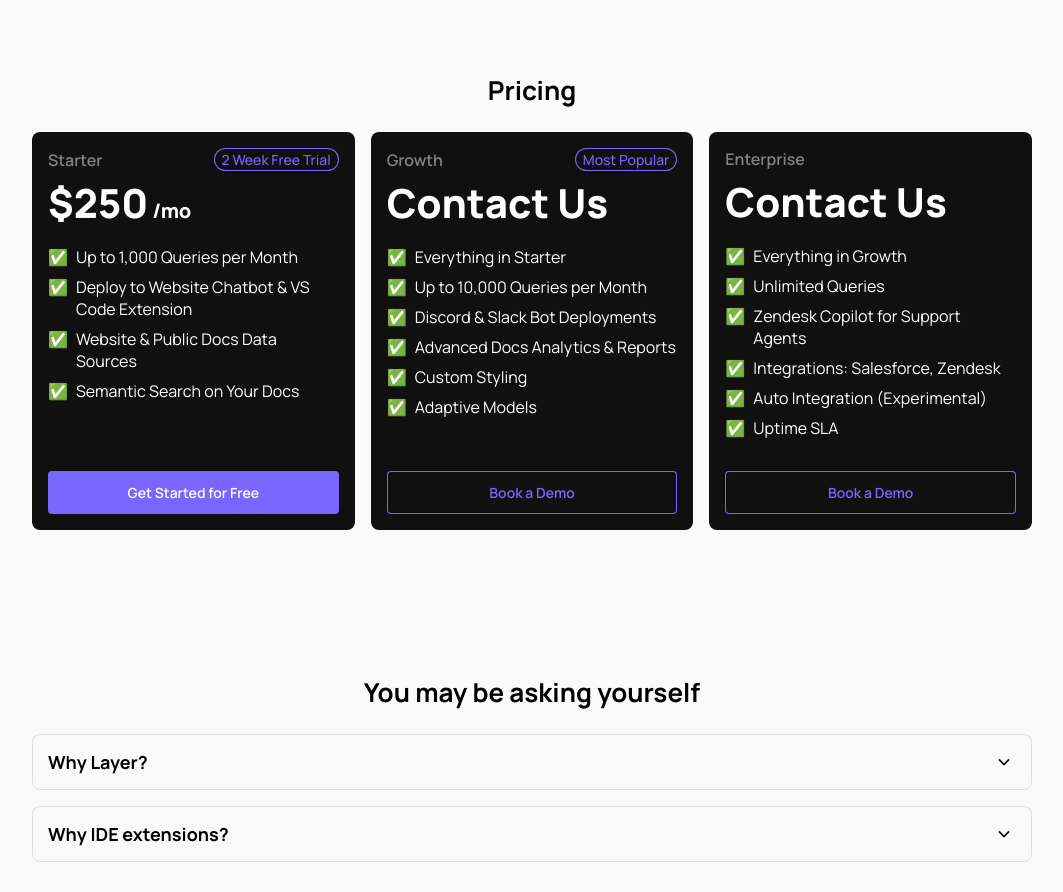
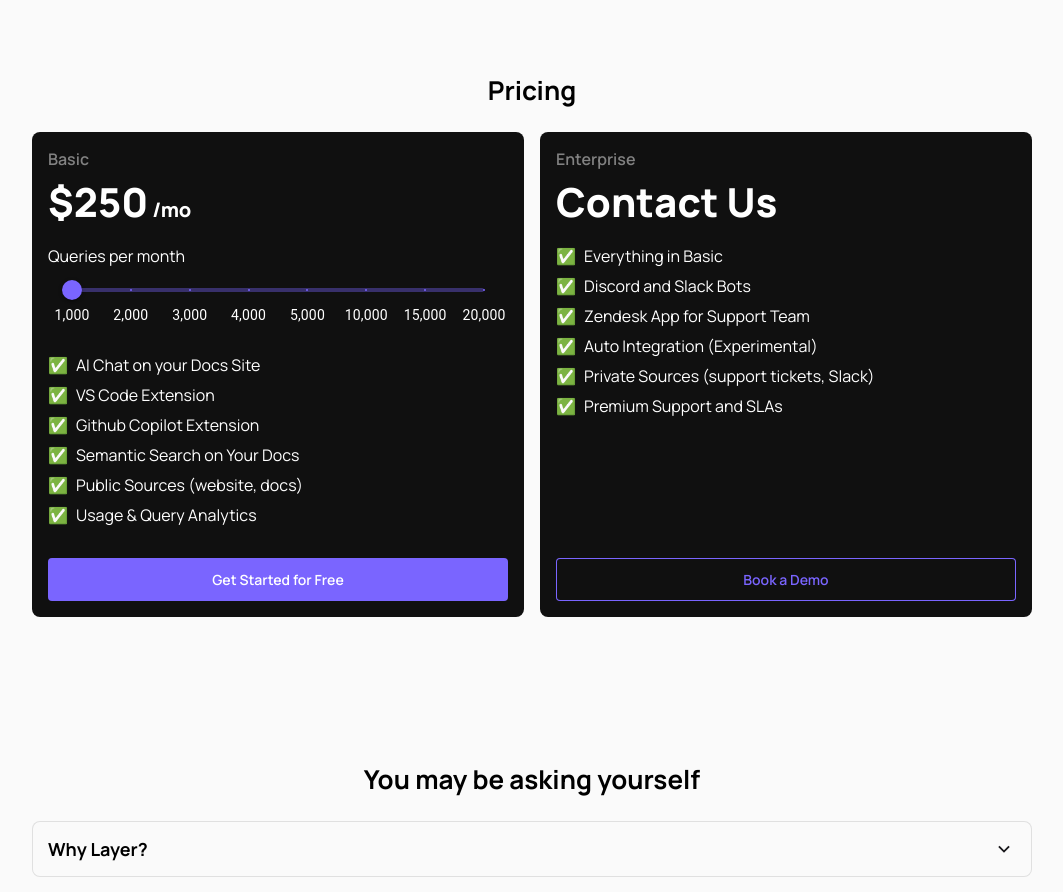
Before and after one commit to buildwithlayer/layer-website, a React (Create React App) app: page / in a window 1280 px wide. Shown: the part 5320-6212 px from the top of the page, without its empty margins (108-1171 px from the left). Built offline with nearby package versions, Linux system fonts and the light colour scheme.

Commit message:
Added pricing slider

```diff
--- a/package.json
+++ b/package.json
@@ -6,6 +6,7 @@
     "@buildwithlayer/embeddable-widget": "^0.1.7",
     "@emotion/react": "^11.13.3",
     "@emotion/styled": "^11.13.0",
+    "@mui/material": "^6.1.6",
     "@testing-library/jest-dom": "^5.14.1",
     "@testing-library/react": "^13.0.0",
     "@testing-library/user-event": "^13.2.1",
--- a/src/sections/Pricing.tsx
+++ b/src/sections/Pricing.tsx
@@ -2,12 +2,14 @@ import React from "react";
 import SectionTemplate from "./SectionTemplate";
 import Button from "../components/Button";
 import { Colors } from "../constants/Colors";
+import Slider from "@mui/material/Slider";
+import { queries } from "@testing-library/react";
 
 interface iPricingCard {
-  badge?: string | null;
   label: string;
   price: string;
   showPerMonth?: boolean;
+  sliderComponent?: React.ReactNode;
   features: string[];
   buttonLabel: string;
   buttonType: "primary" | "secondary";
@@ -15,10 +17,10 @@ interface iPricingCard {
 }
 
 const PricingCard = ({
-  badge = null,
   label,
   price,
   showPerMonth = false,
+  sliderComponent,
   features,
   buttonLabel,
   buttonType,
@@ -45,32 +47,7 @@ const PricingCard = ({
         }}
       >
         <div style={{ display: "flex", flexDirection: "column", gap: "4px" }}>
-          <div
-            style={{
-              display: "flex",
-              flexDirection: "row",
-              justifyContent: badge ? "space-between" : "flex-start",
-              alignItems: "center",
-            }}
-          >
-            <p style={{ color: Colors.gray[300], fontWeight: "600" }}>
-              {label}
-            </p>
-            {badge && (
-              <div
-                style={{
-                  padding: "2px 8px",
-                  boxShadow: `inset 0px 0px 0px 1px ${Colors.primary.main}`,
-                  borderRadius: "16px",
-                  color: Colors.primary.main,
-                  fontWeight: "500",
-                  fontSize: "14px",
-                }}
-              >
-                {badge}
-              </div>
-            )}
-          </div>
+          <p style={{ color: Colors.gray[300], fontWeight: "600" }}>{label}</p>
           <div
             style={{
               display: "flex",
@@ -100,6 +77,7 @@ const PricingCard = ({
             )}
           </div>
         </div>
+        {sliderComponent}
         <div style={{ display: "flex", flexDirection: "column", gap: "8px" }}>
           {features.map((feature, index) => (
             <div key={index} style={{ display: "flex", gap: "8px" }}>
@@ -132,17 +110,36 @@ const Pricing = ({
   setCTAFormOpen: (open: boolean) => void;
   setCTADocsLink: (link: string) => void;
 }) => {
+  const [queriesSelectedIndex, setQueriesSelectedIndex] = React.useState(0);
+
+  const basicPriceTiers = [
+    { queries: 1000, monthly: 250, perQuery: 0.25 },
+    { queries: 2000, monthly: 400, perQuery: 0.2 },
+    { queries: 3000, monthly: 550, perQuery: 0.183 },
+    { queries: 4000, monthly: 700, perQuery: 0.174 },
+    { queries: 5000, monthly: 800, perQuery: 0.16 },
+    { queries: 10000, monthly: 1450, perQuery: 0.145 },
+    { queries: 15000, monthly: 2000, perQuery: 0.133 },
+    { queries: 20000, monthly: 2500, perQuery: 0.125 },
+  ];
+
+  const queriesMarks = basicPriceTiers.map((tier, index) => ({
+    value: index,
+    label: tier.queries.toLocaleString(),
+  }));
+
   const pricingPlans: iPricingCard[] = [
     {
-      label: "Starter",
-      price: "$250",
+      label: "Basic",
+      price: "$" + basicPriceTiers[queriesSelectedIndex]?.monthly,
       showPerMonth: true,
-      badge: "2 Week Free Trial",
       features: [
-        "Up to 1,000 Queries per Month",
-        "Deploy to Website Chatbot & VS Code Extension",
-        "Website & Public Docs Data Sources",
+        "AI Chat on your Docs Site",
+        "VS Code Extension",
+        "Github Copilot Extension",
         "Semantic Search on Your Docs",
+        "Public Sources (website, docs)",
+        "Usage & Query Analytics",
       ],
       buttonLabel: "Get Started for Free",
       buttonType: "primary",
@@ -150,35 +147,34 @@ const Pricing = ({
         setCTADocsLink("");
         setCTAFormOpen(true);
       },
-    },
-    {
-      badge: "Most Popular",
-      label: "Growth",
-      price: "Contact Us",
-      features: [
-        "Everything in Starter",
-        "Up to 10,000 Queries per Month",
-        "Discord & Slack Bot Deployments",
-        "Advanced Docs Analytics & Reports",
-        "Custom Styling",
-        "Adaptive Models",
-      ],
-      buttonLabel: "Book a Demo",
-      buttonType: "secondary",
-      buttonOnClick: () => {
-        setDemoFormOpen(true);
-      },
+      sliderComponent: (
+        <div style={{ display: "flex", flexDirection: "column" }}>
+          <p>Queries per month</p>
+          <div style={{ padding: "8px 24px" }}>
+            <Slider
+              marks={queriesMarks}
+              step={null}
+              min={queriesMarks[0].value}
+              max={queriesMarks[queriesMarks.length - 1].value}
+              value={queriesSelectedIndex}
+              onChange={(_, value) => setQueriesSelectedIndex(value as number)}
+              sx={{ color: Colors.primary.main }}
+              slotProps={{ markLabel: { style: { color: "white" } } }}
+            />
+          </div>
+        </div>
+      ),
     },
     {
       label: "Enterprise",
       price: "Contact Us",
       features: [
-        "Everything in Growth",
-        "Unlimited Queries",
-        "Zendesk Copilot for Support Agents",
-        "Integrations: Salesforce, Zendesk",
+        "Everything in Basic",
+        "Discord and Slack Bots",
+        "Zendesk App for Support Team",
         "Auto Integration (Experimental)",
-        "Uptime SLA",
+        "Private Sources (support tickets, Slack)",
+        "Premium Support and SLAs",
       ],
       buttonLabel: "Book a Demo",
       buttonType: "secondary",
```
Also changed, not shown: 1 other file (tests, documents, lock files or other folders).
